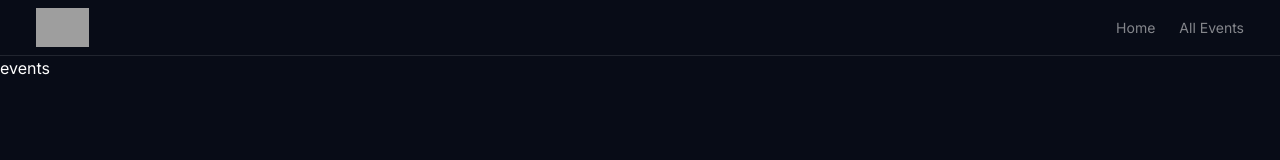
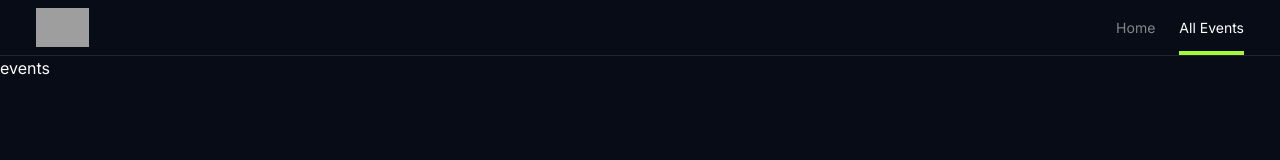
Before and after one commit to mackoctavian/evento, a Next.js app: page /events/all in a window 1280 px wide. Shown: the top 160 px of the page. Built offline with nearby package versions, Linux system fonts and the light colour scheme; grey boxes are pictures that could not be loaded.

Commit message:
extracted search into client component

```diff
--- a/src/app/page.tsx
+++ b/src/app/page.tsx
@@ -1,13 +1,15 @@
+import SearchForm from "@/components/search-form";
 import Link from "next/link";
 
 export default function Home() {
+
+
   return (
     <main className="flex flex-col items-center pt-36 px-3 ">
       <h1 className="text-3xl lg:text-6xl font-bold tracking-tight">Find events around you</h1>
       <p className="mb-12 mt-7 text-2xl lg:text-3xl opacity-75">Browse more than <span className="font-bold italic underline text-accent">10,000 events</span> around you</p>
-      <form className="w-full sm:w-[580px]">
-        <input className="w-full h-16 rounded-lg bg-white/[7%] px-6 outline-none ring-accent/50 transition focus:ring-2 focus:bg-white/10" placeholder="Search events in any city..." spellCheck={false}/>
-      </form>
+
+      <SearchForm />
 
       <section className="mt-4 flex gap-x-4 text-sm text-white/50">
         <p>Popular:</p>
--- a/src/components/header.tsx
+++ b/src/components/header.tsx
@@ -1,5 +1,9 @@
+"use client"
 import Link from "next/link";
 import Logo from "./logo";
+import { usePathname } from "next/navigation";
+import clsx from "clsx";
+import {motion} from "framer-motion"
 
 
 const routes = [
@@ -14,10 +18,13 @@ const routes = [
 ]
 
 export default function Header() {
+
+
+
   return (
     <header className="flex items-center justify-between border-b border-white/10 h-14 px-3 sm:px-9">
       <Logo />
-      <nav>
+      <nav className="h-full">
         <NavLinks />
       </nav>
     </header>
@@ -25,12 +32,18 @@ export default function Header() {
 }
 
 function NavLinks() {
+  const activePathname = usePathname()
   return (
-    <ul className="flex gap-x-6 text-sm">
+    <ul className="flex gap-x-6 text-sm h-full">
       {
       routes.map(route => (
-        <li key={route.path} className="text-white/50 hover:text-white transition">
+        <li key={route.path} className={clsx(" hover:text-white flex items-center transition relative", {"text-white": activePathname == route.path,
+          "text-white/50": activePathname !== route.path
+        })}>
           <Link href={route.path}>{route.name}</Link>
+          {
+            activePathname === route.path && (<motion.div layoutId="active-link" className="bg-accent h-1 w-full absolute bottom-0"></motion.div>)
+          }
         </li>
       ))
     }
--- /dev/null
+++ b/src/components/search-form.tsx
@@ -0,0 +1,22 @@
+"use client"
+
+import { useRouter } from "next/navigation"
+import { useState } from "react"
+
+export default function SearchForm() {
+    const [searchText, setSearchText] = useState('')
+    const router = useRouter()
+
+    const handleSubmit = (e: React.FormEvent<HTMLFormElement>) => {
+        e.preventDefault()
+
+        if (!searchText) return;
+        router.push(`/events/${searchText}`)
+
+      }
+  return (
+    <form className="w-full sm:w-[580px]" onSubmit={handleSubmit}>
+        <input value={searchText} onChange={(e) => setSearchText(e.target.value)} className="w-full h-16 rounded-lg bg-white/[7%] px-6 outline-none ring-accent/50 transition focus:ring-2 focus:bg-white/10" placeholder="Search events in any city..." spellCheck={false}/>
+      </form>
+  )
+}
```
Also changed, not shown: package.json (+7 -5 lines), 1 other file (tests, documents, lock files or other folders).
